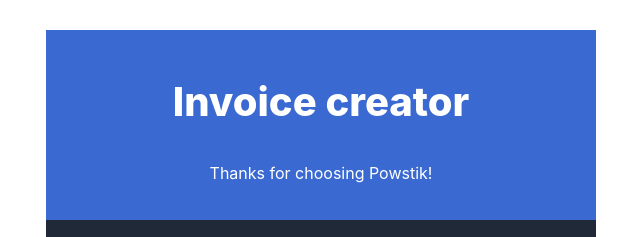
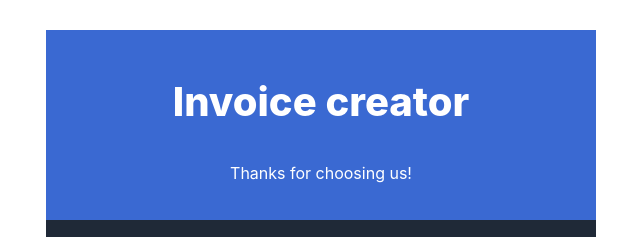
Before and after one commit to sidd6p/Invoice-Generator, a plain HTML site: page index.html in a window 1280 px wide. Shown: the top 237 px of the page, 319-959 px from the left. Drawn offline with Linux system fonts and the light colour scheme.

Commit message:
Refactor

```diff
--- a/index.html
+++ b/index.html
@@ -8,7 +8,7 @@
         <div id="main-el">
             <div id="head-el">
                 <h1>Invoice creator</h1>
-                <h6>Thanks for choosing Powstik!</h6>
+                <h6>Thanks for choosing us!</h6>
             </div>
             <div id="bottom-el">
                 <div id="items-el">
```
